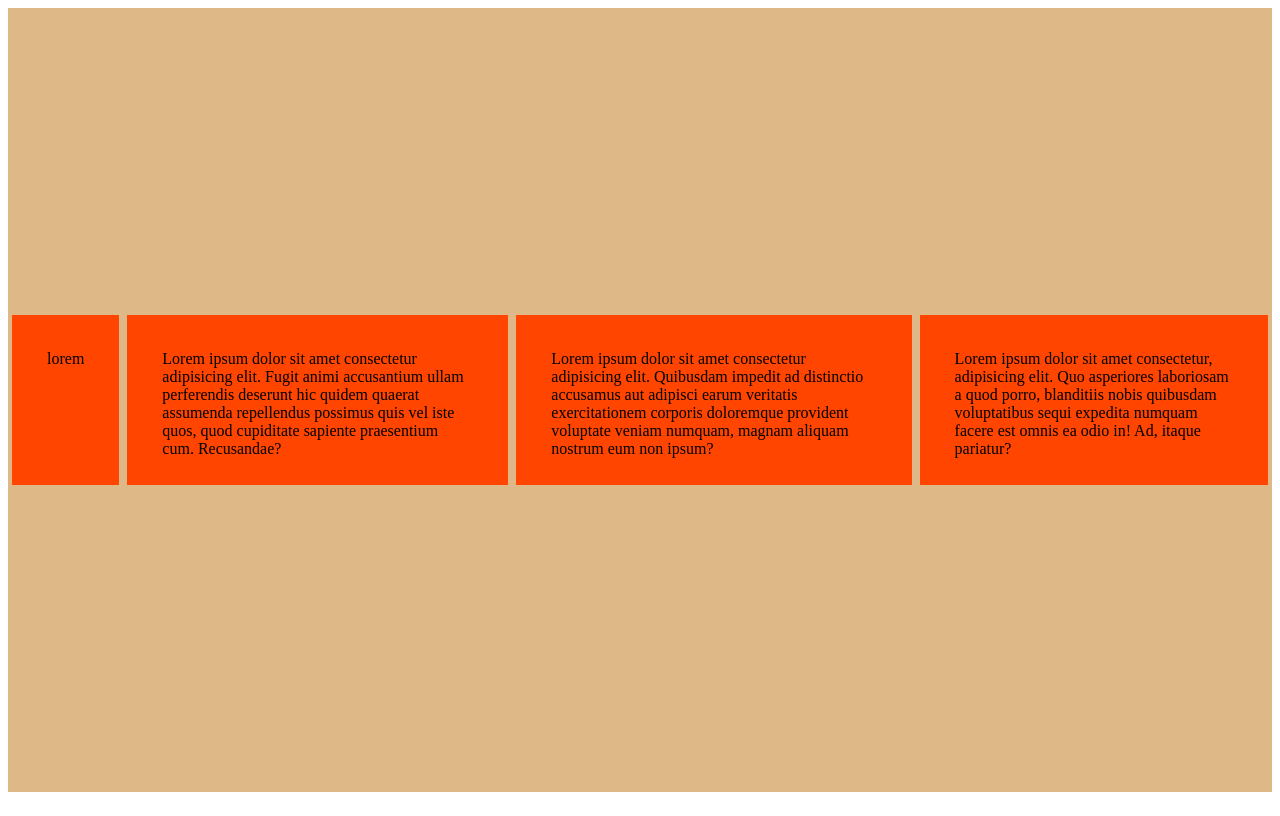
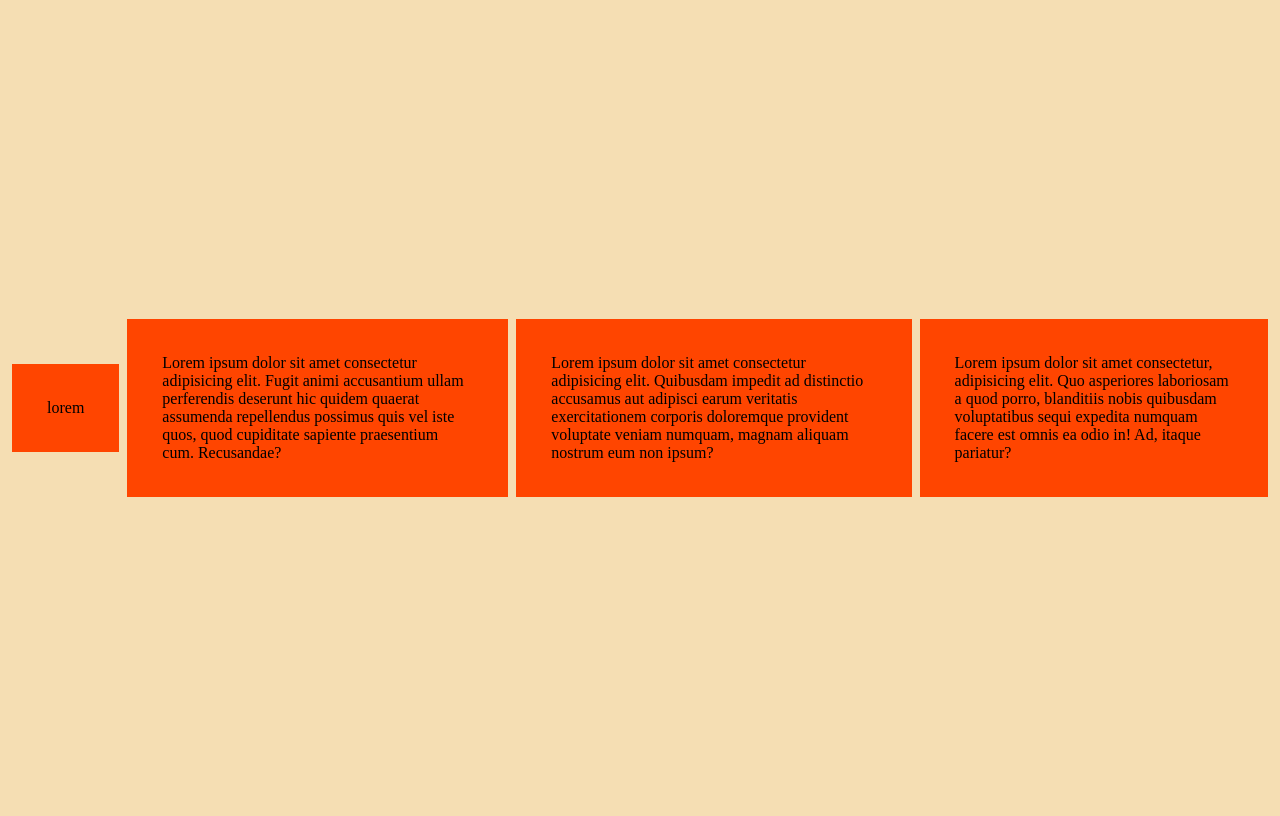
Before and after one commit to ilyasglm/exoCSS, a plain HTML site: page exo-flex1/index.html in a window 1280 px wide. Drawn offline with Linux system fonts and the light colour scheme.

Commit message:
correction

```diff
--- a/exo-flex1/style.css
+++ b/exo-flex1/style.css
@@ -1,14 +1,12 @@
+body{
+    background-color: wheat;
+}
 .flex-container{
     display: flex;
-    height: 98vh;
-    background-color: burlywood;
     align-items: center;
-
+    height: 100vh;
 }
 .flex-item{
-    height: 100px;
-    justify-content: center;
-    display: flex;
     background-color: orangered;
     margin: 4px;
     padding: 35px;
--- a/exo-flex3/css/style.css
+++ b/exo-flex3/css/style.css
@@ -1,6 +1,7 @@
 *{
-    border-radius: 1%;
+    border-radius: 5px;
     margin: 2px;
+    font-weight: bold;
 }
 
 
```
